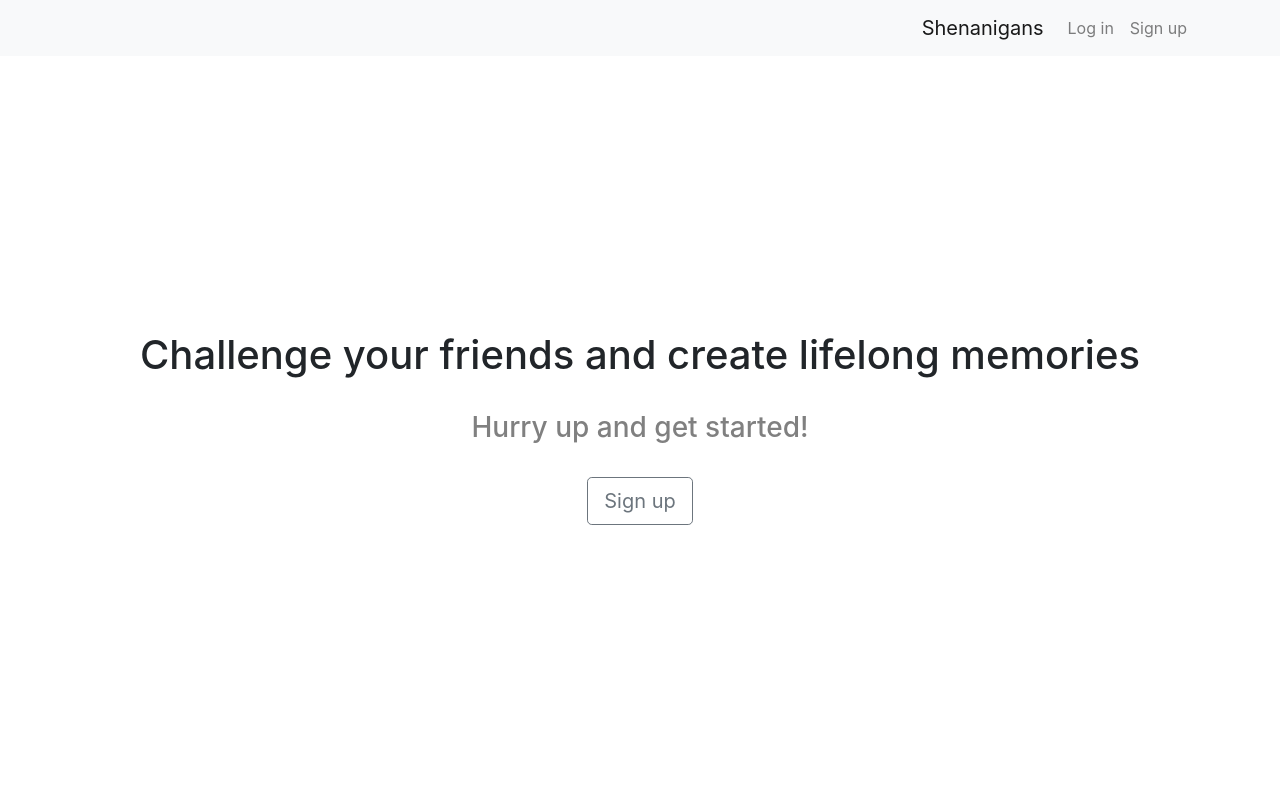
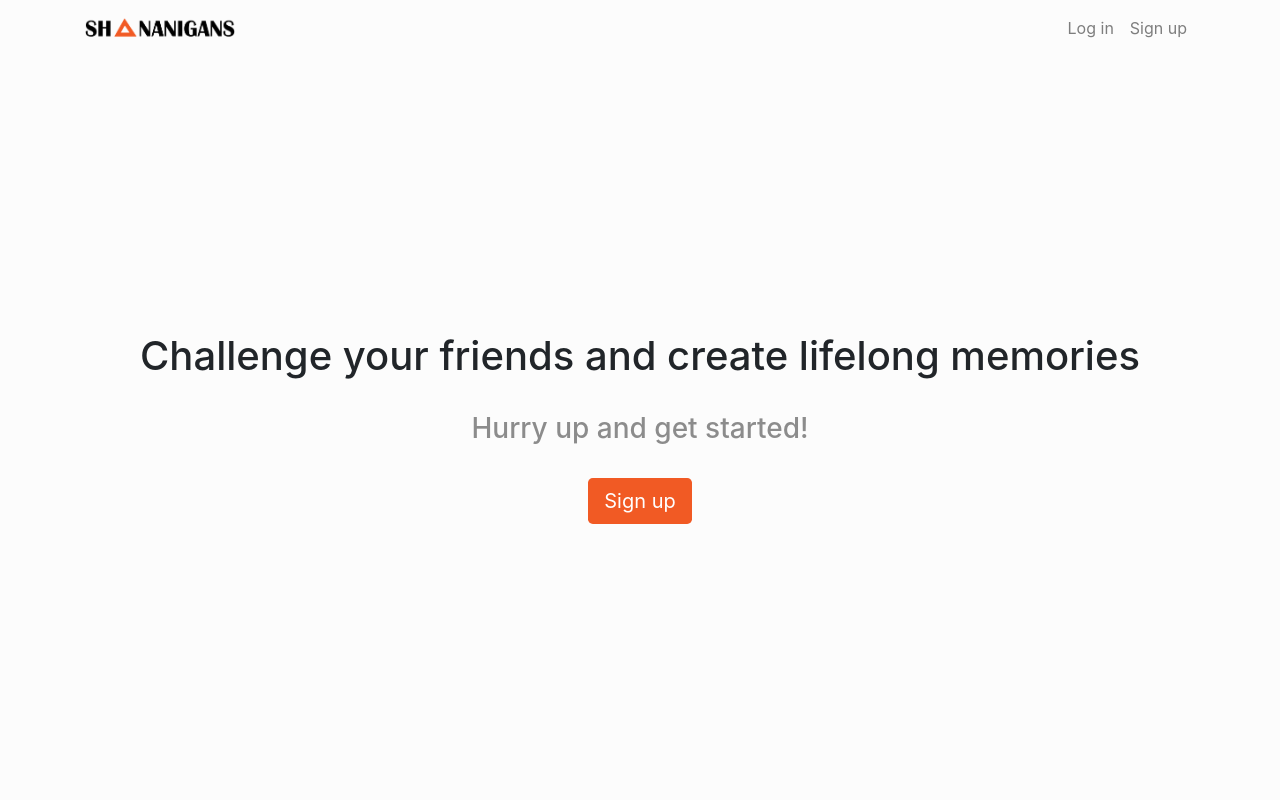
Before and after one commit to aimalm/mvc, a PHP site: page /becode-the-mountain/ in a window 1280 px wide. Run offline with PHP 8.4, Linux system fonts and the light colour scheme.

Commit message:
Add logo in navbar

```diff
--- a/View/homepage.php
+++ b/View/homepage.php
@@ -19,6 +19,7 @@ Anything complex should be calculated in the model -->
         width: 100vw;
         display: flex;
         flex-direction: column;
+        background-color: #FCFCFC;
     }
 
     section {
@@ -30,7 +31,8 @@ Anything complex should be calculated in the model -->
     }
 
     h3 {
-        color: grey;
+        color:  grey;
+        opacity: 0.9;
     }
 
     footer {
@@ -38,6 +40,16 @@ Anything complex should be calculated in the model -->
         margin-bottom: 5px;
     }
 
+    .btn {
+        background-color: #F15A24 !important;
+        border: #F15A24;
+        color: #FFFFFF !important;
+    }
+
+    button:hover {
+        background-color: #DB4A1A !important;
+    }
+
 </style>
 
 
--- a/View/includes/header.php
+++ b/View/includes/header.php
@@ -6,21 +6,23 @@
     <meta http-equiv="X-UA-Compatible" content="ie=edge">
     <link rel="stylesheet" href="https://stackpath.bootstrapcdn.com/bootstrap/4.3.1/css/bootstrap.min.css" integrity="sha384-ggOyR0iXCbMQv3Xipma34MD+dH/1fQ784/j6cY/iJTQUOhcWr7x9JvoRxT2MZw1T" crossorigin="anonymous">
     <link rel="icon" type="image/png" sizes="32x32" href="View/images/favicon.png">
-    <title>Becode - Boiler plate MVC</title>
+    <title>Shenanigans - Challenge Your Friends</title>
 </head>
 <body>
     <header>
-        <nav class="navbar navbar-expand-lg navbar-light bg-light">
+        <nav class="navbar navbar-expand-lg navbar-light bg-transparent">
             <div class="container">
                 <button class="navbar-toggler" type="button" data-toggle="collapse" data-target="#navbarNavDropdown" aria-controls="navbarNavDropdown" aria-expanded="false" aria-label="Toggle navigation">
                     <span class="navbar-toggler-icon"></span>
                 </button>
                 <div class="collapse navbar-collapse" id="navbarNavDropdown">
-                    <ul class="navbar-nav ml-auto">
                         <?php
                             if (isset($_GET['profile'])) { ?>
-                            <!-- this link should take you back to the main profile page instead of the homepage-->
-                                <a class="navbar-brand" href="../../index.php">Shenanigans</a>
+                                <!-- <a class="navbar-brand" href="../../index.php">Shenanigans</a> -->
+                                <a class="navbar-brand" href="../../index.php">
+                                    <img src="../../View/images/logo.png" width="150" height="25" alt="">
+                                </a>
+                                <ul class="navbar-nav ml-auto">
                                     <li class="nav-item">
                                     <a class="nav-link" href="../../index.php">Log out</a>
                                     </li>
@@ -28,26 +30,32 @@
                                         <a class="nav-link" href="../../index.php?page=challenge">Challenge</a>
                                     </li>
                                     <li>
-                                <a class="nav-link" href="../../index.php?page=update">Update</a>
+                                    <a class="nav-link" href="../../index.php?page=update"><img src="download.png" width="15px"></a>
                                     <!-- http://localhost/becode-the-mountain/mvc/index.php?page=update -->
                                     </li>
+                                    <li>
                                         <a class="nav-link" href="../../index.php?page=edit">Edit</a>
-
+                                    </li>
+                                </ul>
                                 <?php
                                 //exit();
                             }
                             else
                             {?>
-                                <a class="navbar-brand" href="index.php">Shenanigans</a>
+                                <!-- <a class="navbar-brand" href="index.php">Shenanigans</a> -->
+                                <a class="navbar-brand" href="index.php">
+                                    <img src="View/images/logo.png" width="150" height="25" alt="">
+                                </a>
+                                <ul class="navbar-nav ml-auto">
                                     <li class="nav-item">
                                         <a class="nav-link" href="index.php?page=login">Log in</a>
                                     </li>
                                     <li class="nav-item">
                                         <a class="nav-link" href="index.php?page=signup">Sign up</a>
                                     </li>
+                                </ul>
                             <?php
                             }?>
-                    </ul>
                 </div>
             </div>
         </nav>
```
Also changed, not shown: View/images/favicon.png, View/images/logo.png (added). Lines whose indentation alone changed are shown as unchanged.
